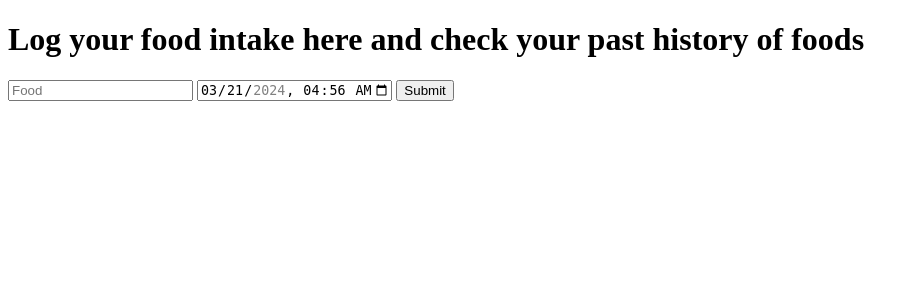
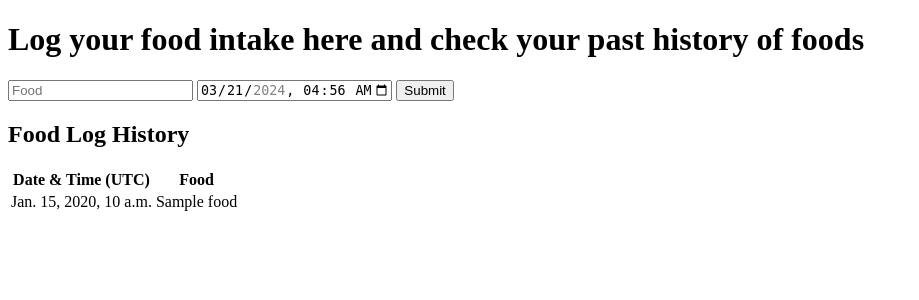
Before and after one commit to bevane/food-diary, a Django app: template food/templates/food/index.html in a window 1280 px wide. Shown: the top 300 px of the page, without its empty margins (0-919 px from the left). Run offline with Django 5.2, Linux system fonts and the light colour scheme; tables that the repository leaves empty hold one stand-in row (values such as "Sample post"); the template is opened without the code that fills it: values that come from a table or form of the project are taken from there, most other values are stand-ins (such as "Sample title", 1, 10 or a date in 2020); data that the repository does not hold is empty.

Commit message:
feat: show users past food log history

```diff
--- a/food/models.py
+++ b/food/models.py
@@ -6,7 +6,7 @@ class Food(models.Model):
     name = models.CharField(max_length=64)
 
     def __str__(self):
-        return f"{self.id}: {self.name}"
+        return f"{self.name}"
 
 
 class FoodLog(models.Model):
--- a/food/templates/food/index.html
+++ b/food/templates/food/index.html
@@ -29,4 +29,17 @@
 
         <input type="submit" value="Submit">
     </form>
+    <h2> Food Log History</h2>
+    <table>
+        <tr>
+            <th>Date & Time (UTC)</th>
+            <th>Food</th>
+        </tr>
+        {% for log in food_history %}
+        <tr>
+            <td>{{log.datetime}}</td>
+            <td>{{log.food}}</td>
+        </tr>
+        {% endfor %}
+    </table>
 {% endblock %}
--- a/food/views.py
+++ b/food/views.py
@@ -7,6 +7,7 @@ from datetime import datetime, timedelta, timezone
 # Create your views here.
 def index(request):
     registered_foods = Food.objects.all()
+    food_history = FoodLog.objects.filter(user=request.user)
     if request.method == "POST":
         food_name = request.POST["food_name"]
         # datetime from form is in iso format
@@ -35,4 +36,5 @@ def index(request):
 
     return render(request, "food/index.html", {
         "registered_foods": registered_foods,
+        "food_history": food_history,
     })
```
